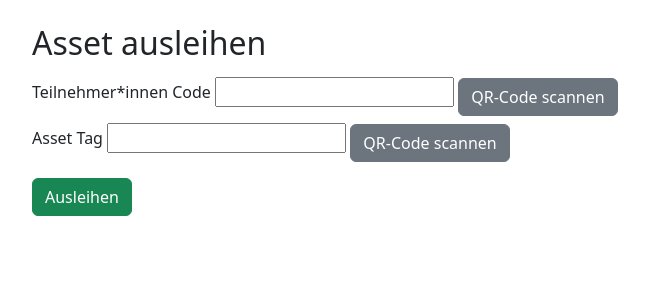
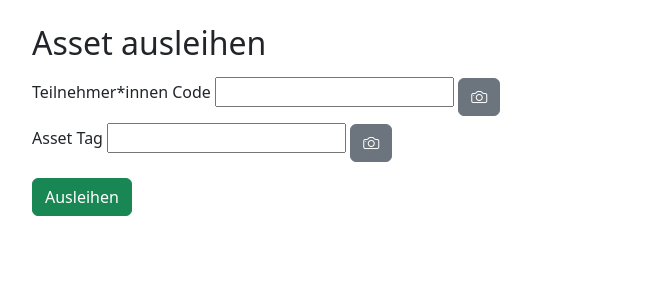
Before and after one commit to td00/alpacarent, a Django app: page /ausleihe/ in a window 1280 px wide. Shown: the part 80-380 px from the top of the page, without its empty margins (50-699 px from the left). Run offline with Django 5.2, Linux system fonts and the light colour scheme; the visitor is signed in with stand-in values (Sample User, id 1); some libraries are stand-ins or nearby versions.

Commit message:
switch text to icon

```diff
--- a/verleih/templates/verleih/asset_check.html
+++ b/verleih/templates/verleih/asset_check.html
@@ -7,7 +7,7 @@
     <div class="form-group">
         <label for="id_asset_input">Asset Tag / QR-Code</label>
         <input type="text" id="id_asset_input" name="asset_input" class="form-control">
-        <button type="button" class="btn btn-secondary mt-2" onclick="startAssetScanner()">QR-Code scannen</button>
+        <button type="button" class="btn btn-secondary mt-2" onclick="startAssetScanner()"><i class="bi bi-camera"></i></button>
         <div id="reader-asset" style="width: 300px; display: none;" class="mt-2 mb-3"></div>
     </div>
     <button type="submit" class="btn btn-primary mt-3">Prüfen</button>
--- a/verleih/templates/verleih/ausleihe.html
+++ b/verleih/templates/verleih/ausleihe.html
@@ -8,14 +8,14 @@
     <div class="form-group">
         <label for="id_teilnehmer_id">Teilnehmer*innen Code</label>
         {{ form.teilnehmer_id }}
-        <button type="button" class="btn btn-secondary mt-2" onclick="startPersonScanner()">QR-Code scannen</button>
+        <button type="button" class="btn btn-secondary mt-2" onclick="startPersonScanner()"><i class="bi bi-camera"></i></button>
         <div id="reader-person" style="width: 300px; display: none;" class="mt-2 mb-3"></div>
     </div>
 
     <div class="form-group">
         <label for="id_asset_input">Asset Tag</label>
         {{ form.asset_input }}
-        <button type="button" class="btn btn-secondary mt-2" onclick="startAssetScanner()">QR-Code scannen</button>
+        <button type="button" class="btn btn-secondary mt-2" onclick="startAssetScanner()"><i class="bi bi-camera"></i></button>
         <div id="reader-asset" style="width: 300px; display: none;" class="mt-2 mb-3"></div>
     </div>
 
--- a/verleih/templates/verleih/person_anlegen.html
+++ b/verleih/templates/verleih/person_anlegen.html
@@ -11,7 +11,7 @@
         {% if form.teilnehmer_id.errors %}
             <div class="text-danger">{{ form.teilnehmer_id.errors.0 }}</div>
         {% endif %}
-        <button type="button" class="btn btn-secondary mt-2" onclick="startPersonScanner()">QR-Code scannen</button>
+        <button type="button" class="btn btn-secondary mt-2" onclick="startPersonScanner()"><i class="bi bi-camera"></i></button>
         <div id="reader-person" style="width: 300px; display: none;" class="mt-2 mb-3"></div>
     </div>
 
--- a/verleih/templates/verleih/rueckgabe.html
+++ b/verleih/templates/verleih/rueckgabe.html
@@ -8,14 +8,14 @@
     <div class="form-group">
         <label for="id_teilnehmer_id">Teilnehmer*innen Code</label>
         {{ form.teilnehmer_id }}
-        <button type="button" class="btn btn-secondary mt-2" onclick="startPersonScanner()">QR-Code scannen</button>
+        <button type="button" class="btn btn-secondary mt-2" onclick="startPersonScanner()"><i class="bi bi-camera"></i></button>
         <div id="reader-person" style="width: 300px; display: none;" class="mt-2 mb-3"></div>
     </div>
 
     <div class="form-group">
         <label for="id_asset_input">Asset Tag</label>
         {{ form.asset_input }}
-        <button type="button" class="btn btn-secondary mt-2" onclick="startAssetScanner()">QR-Code scannen</button>
+        <button type="button" class="btn btn-secondary mt-2" onclick="startAssetScanner()"><i class="bi bi-camera"></i></button>
         <div id="reader-asset" style="width: 300px; display: none;" class="mt-2 mb-3"></div>
     </div>
 
```
